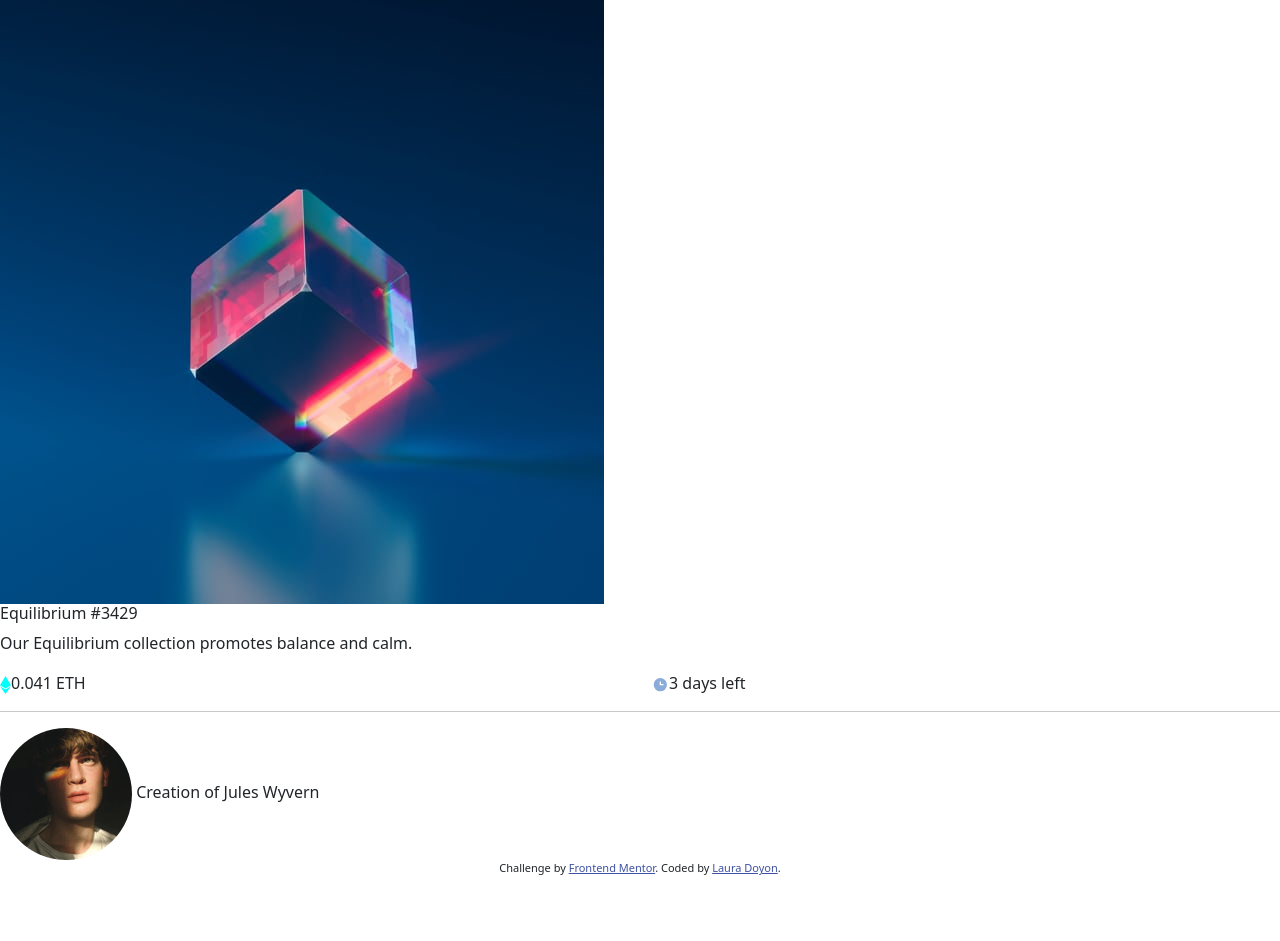
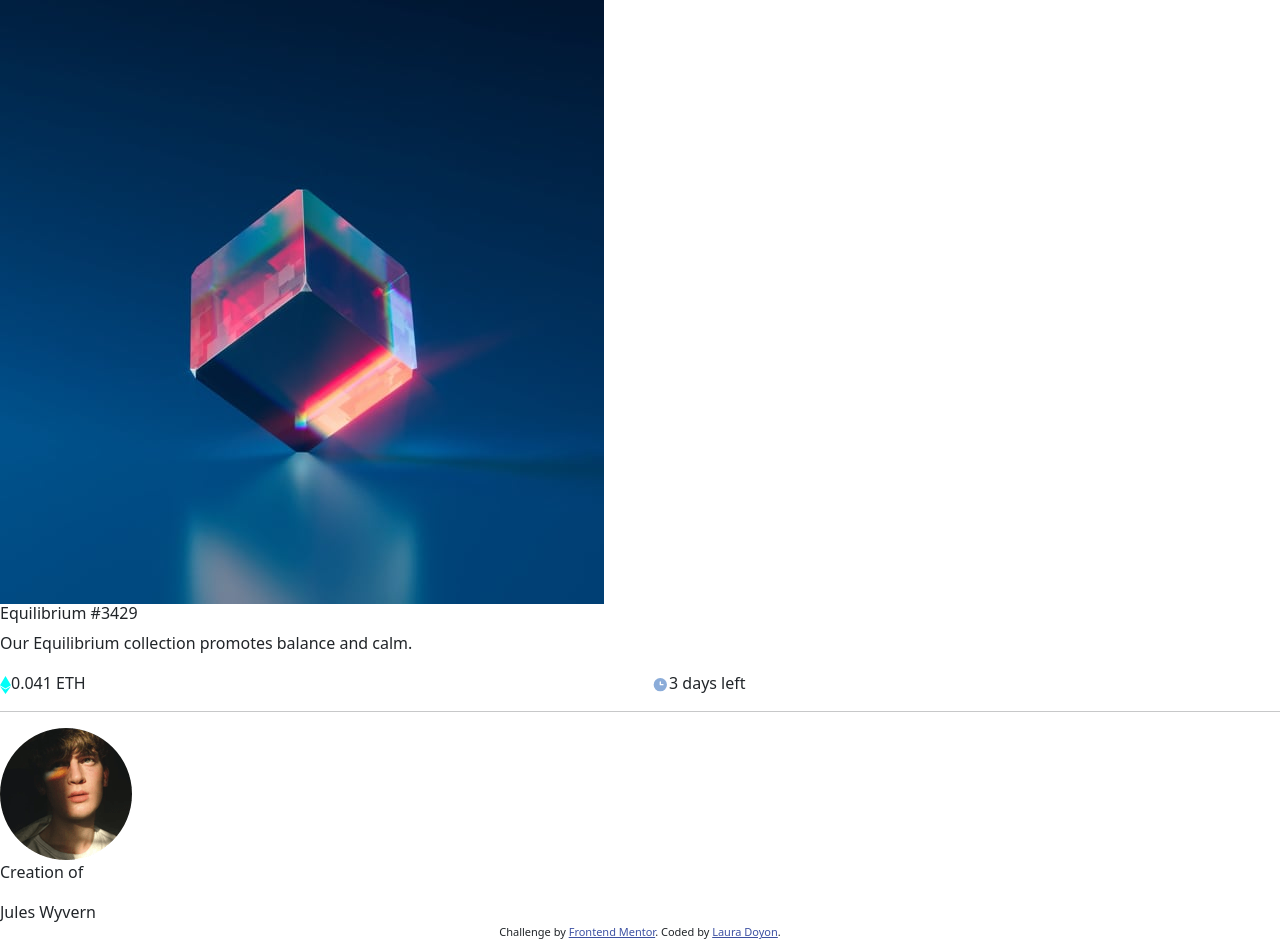
Before and after one commit to L-itslocked/nft-preview-card-component, a plain HTML site: page index.html in a window 1280 px wide. Before the commit the page ends 877 px from the top, so only its background shows below. Drawn offline with nearby package versions, Linux system fonts and the light colour scheme.

Commit message:
Add classes & create span

```diff
--- a/index.html
+++ b/index.html
@@ -44,8 +44,9 @@
           </div>
         </div>
         <hr />
-        <img src="/images/image-avatar.png" />
-        Creation of Jules Wyvern
+        <img src="/images/image-avatar.png" class="user-avatar" />
+        <p>Creation of</p>
+        <span class="user"> Jules Wyvern </span>
       </div>
     </div>
 
```
